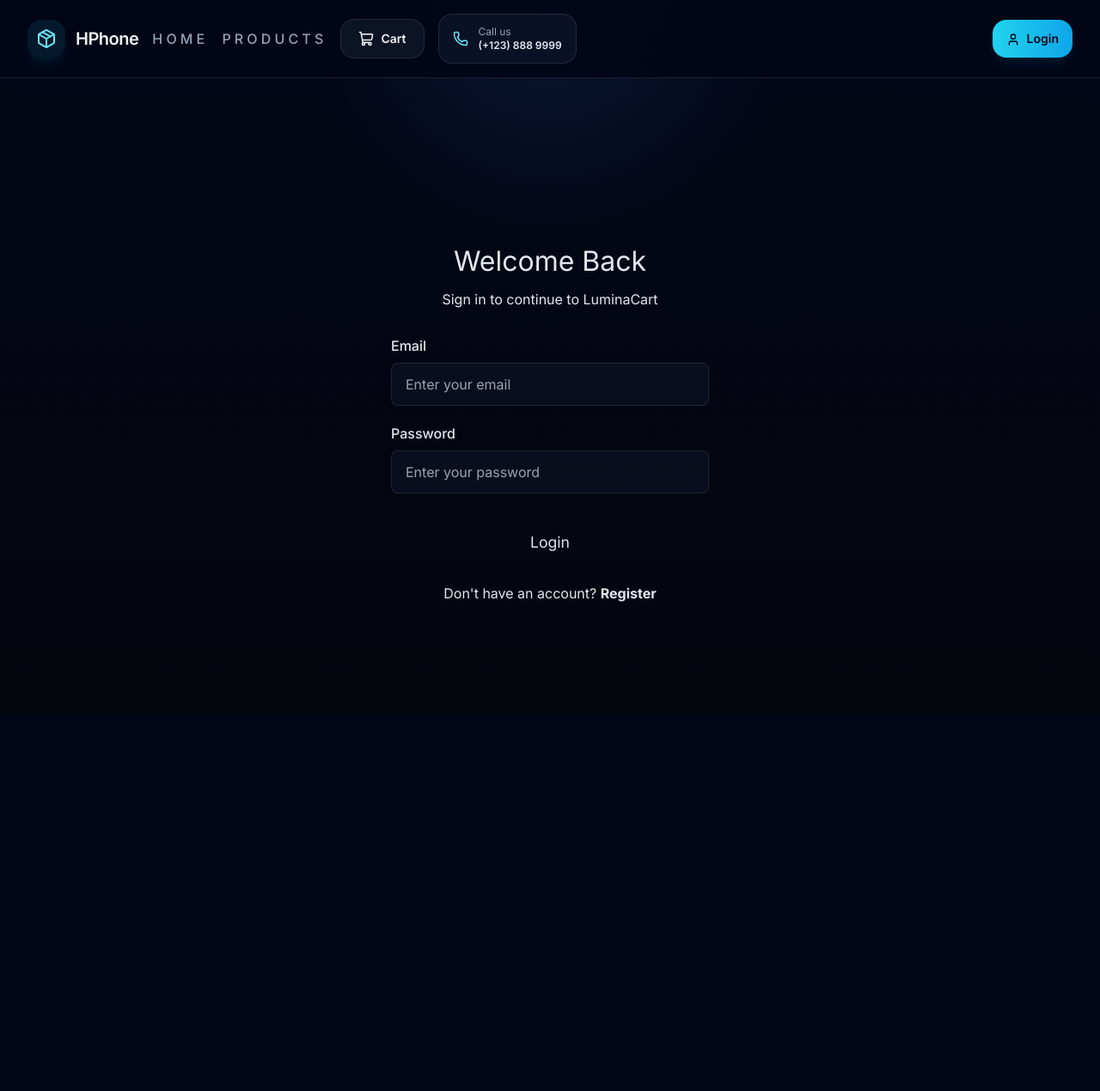
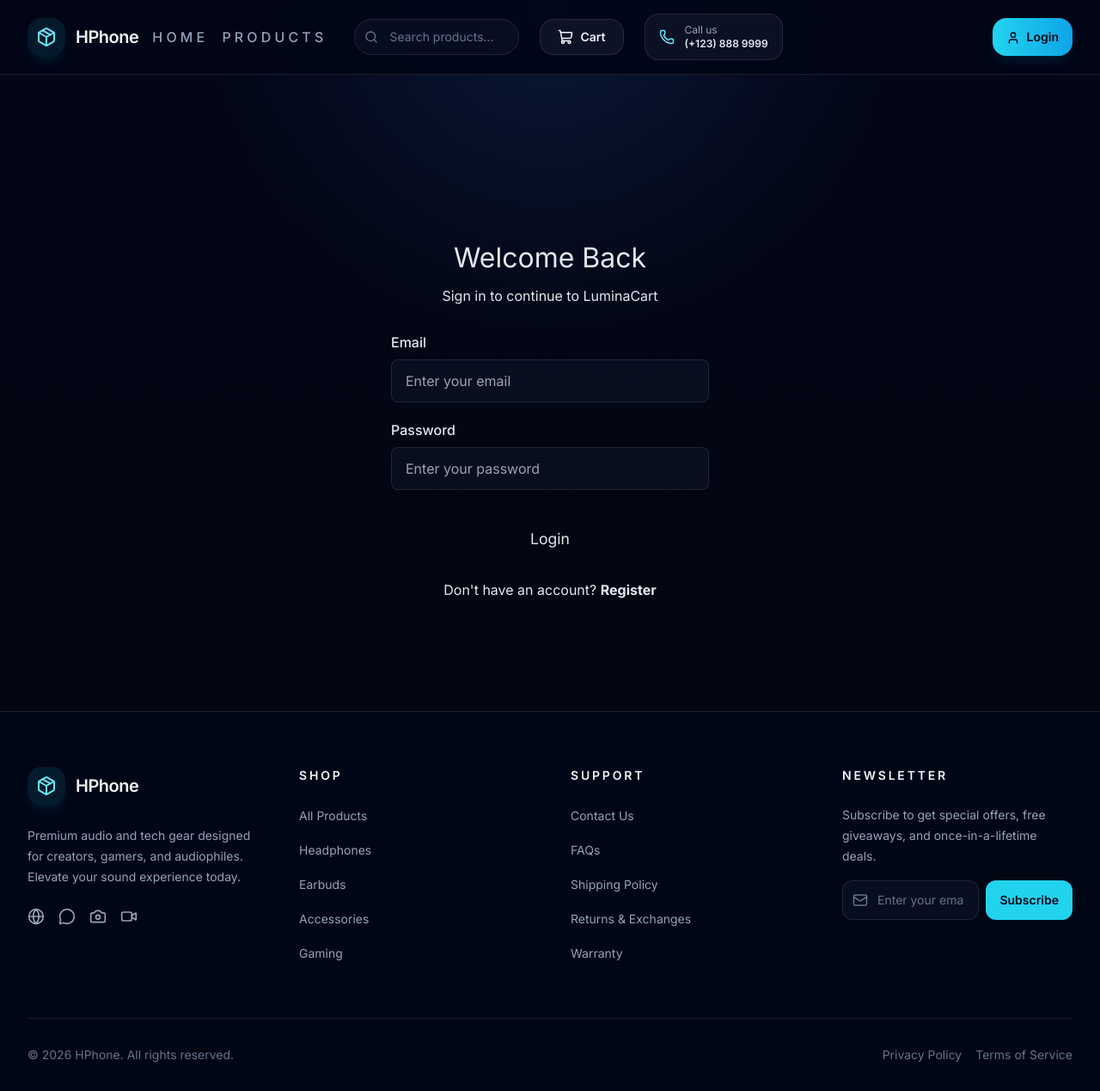
Before and after one commit to FlorinNatha/microservices-k8s-ecommerce, a React (Vite) app in the folder frontend/: page /login in a window 1280 px wide. Shown: the whole page at 86% size. Before the commit the page ends 831 px from the top, so only its background shows below. Built offline with nearby package versions, Linux system fonts and the light colour scheme.

Commit message:
updated frontend

```diff
--- a/frontend/src/App.jsx
+++ b/frontend/src/App.jsx
@@ -1,6 +1,7 @@
 import React from 'react';
 import { BrowserRouter as Router, Routes, Route } from 'react-router-dom';
 import Navbar from './components/Navbar';
+import Footer from './components/Footer';
 import Home from './pages/Home';
 import Products from './pages/Products';
 import Login from './pages/Login';
@@ -38,6 +39,7 @@ function App() {
                 } />
               </Routes>
             </main>
+            <Footer />
           </div>
         </Router>
       </CartProvider>
--- /dev/null
+++ b/frontend/src/components/Footer.jsx
@@ -0,0 +1,84 @@
+import React from 'react';
+import { Link } from 'react-router-dom';
+import { Package, Globe, MessageCircle, Camera, Video, Mail } from 'lucide-react';
+
+const Footer = () => {
+  return (
+    <footer className="border-t border-white/10 bg-slate-950/90 pt-16 pb-8">
+      <div className="container px-4 sm:px-6 lg:px-8">
+        <div className="grid gap-12 md:grid-cols-2 lg:grid-cols-4">
+          <div className="space-y-6">
+            <Link to="/" className="flex items-center gap-3 text-xl font-semibold tracking-tight text-slate-100">
+              <span className="flex h-11 w-11 items-center justify-center rounded-2xl bg-cyan-400/10 text-cyan-300 shadow-lg shadow-cyan-500/10">
+                <Package size={24} />
+              </span>
+              <span>HPhone</span>
+            </Link>
+            <p className="text-sm leading-6 text-slate-400">
+              Premium audio and tech gear designed for creators, gamers, and audiophiles. Elevate your sound experience today.
+            </p>
+            <div className="flex gap-4">
+              <a href="#" className="text-slate-400 hover:text-cyan-400"><Globe size={20} /></a>
+              <a href="#" className="text-slate-400 hover:text-cyan-400"><MessageCircle size={20} /></a>
+              <a href="#" className="text-slate-400 hover:text-cyan-400"><Camera size={20} /></a>
+              <a href="#" className="text-slate-400 hover:text-cyan-400"><Video size={20} /></a>
+            </div>
+          </div>
+
+          <div>
+            <h3 className="text-sm font-semibold uppercase tracking-[0.2em] text-slate-100">Shop</h3>
+            <ul className="mt-6 space-y-4">
+              <li><Link to="/products" className="text-sm text-slate-400 hover:text-cyan-400">All Products</Link></li>
+              <li><Link to="/products?category=Headphones" className="text-sm text-slate-400 hover:text-cyan-400">Headphones</Link></li>
+              <li><Link to="/products?category=Earbuds" className="text-sm text-slate-400 hover:text-cyan-400">Earbuds</Link></li>
+              <li><Link to="/products?category=Accessories" className="text-sm text-slate-400 hover:text-cyan-400">Accessories</Link></li>
+              <li><Link to="/products?category=Gaming" className="text-sm text-slate-400 hover:text-cyan-400">Gaming</Link></li>
+            </ul>
+          </div>
+
+          <div>
+            <h3 className="text-sm font-semibold uppercase tracking-[0.2em] text-slate-100">Support</h3>
+            <ul className="mt-6 space-y-4">
+              <li><a href="#" className="text-sm text-slate-400 hover:text-cyan-400">Contact Us</a></li>
+              <li><a href="#" className="text-sm text-slate-400 hover:text-cyan-400">FAQs</a></li>
+              <li><a href="#" className="text-sm text-slate-400 hover:text-cyan-400">Shipping Policy</a></li>
+              <li><a href="#" className="text-sm text-slate-400 hover:text-cyan-400">Returns & Exchanges</a></li>
+              <li><a href="#" className="text-sm text-slate-400 hover:text-cyan-400">Warranty</a></li>
+            </ul>
+          </div>
+
+          <div>
+            <h3 className="text-sm font-semibold uppercase tracking-[0.2em] text-slate-100">Newsletter</h3>
+            <p className="mt-6 text-sm leading-6 text-slate-400">
+              Subscribe to get special offers, free giveaways, and once-in-a-lifetime deals.
+            </p>
+            <form className="mt-4 flex max-w-md gap-2" onSubmit={(e) => e.preventDefault()}>
+              <div className="relative flex-1">
+                <Mail className="absolute left-3 top-1/2 -translate-y-1/2 text-slate-500" size={18} />
+                <input
+                  type="email"
+                  placeholder="Enter your email"
+                  className="w-full rounded-xl border border-white/10 bg-slate-900/50 py-3 pl-10 pr-4 text-sm text-white placeholder-slate-500 focus:border-cyan-400/50 focus:outline-none focus:ring-1 focus:ring-cyan-400/50"
+                  required
+                />
+              </div>
+              <button type="submit" className="rounded-xl bg-cyan-400 px-4 py-3 text-sm font-semibold text-slate-950 hover:bg-cyan-300">
+                Subscribe
+              </button>
+            </form>
+          </div>
+        </div>
+
+        <div className="mt-16 flex flex-col items-center justify-between gap-4 border-t border-white/10 pt-8 sm:flex-row">
+          <p className="text-sm text-slate-500">© 2026 HPhone. All rights reserved.</p>
+          <div className="flex gap-4">
+            <a href="#" className="text-sm text-slate-500 hover:text-slate-300">Privacy Policy</a>
+            <a href="#" className="text-sm text-slate-500 hover:text-slate-300">Terms of Service</a>
+          </div>
+        </div>
+      </div>
+    </footer>
+  );
+};
+
+export default Footer;
--- a/frontend/src/components/Navbar.jsx
+++ b/frontend/src/components/Navbar.jsx
@@ -29,13 +29,24 @@ const Navbar = () => {
 
         <nav className={`flex-1 items-center justify-between gap-6 transition-all sm:flex ${open ? 'block' : 'hidden'} sm:block`}>
           <div className="mb-4 flex flex-col gap-4 sm:mb-0 sm:flex-row sm:items-center">
-            <Link to="/" className="text-sm font-medium uppercase tracking-[0.26em] text-slate-400 hover:text-white sm:text-base">Home</Link>
-            <Link to="/products" className="text-sm font-medium uppercase tracking-[0.26em] text-slate-400 hover:text-white sm:text-base">Products</Link>
-            <Link to="/cart" className="inline-flex items-center gap-2 rounded-2xl border border-white/10 bg-slate-900/80 px-4 py-3 text-sm font-semibold text-slate-100 hover:bg-slate-900/95 sm:px-5">
+            <Link to="/" className="text-sm font-medium uppercase tracking-[0.26em] text-slate-400 hover:text-cyan-400 transition-colors sm:text-base">Home</Link>
+            <Link to="/products" className="text-sm font-medium uppercase tracking-[0.26em] text-slate-400 hover:text-cyan-400 transition-colors sm:text-base">Products</Link>
+
+            <div className="relative hidden lg:block ml-4">
+              <Search className="absolute left-3 top-1/2 -translate-y-1/2 text-slate-500" size={16} />
+              <input
+                type="text"
+                placeholder="Search products..."
+                className="w-48 rounded-full border border-white/10 bg-slate-900/50 py-2.5 pl-10 pr-4 text-sm text-white placeholder-slate-500 transition-all focus:w-64 focus:border-cyan-400/50 focus:outline-none focus:ring-1 focus:ring-cyan-400/50"
+              />
+            </div>
+
+            <Link to="/cart" className="inline-flex items-center gap-2 rounded-2xl border border-white/10 bg-slate-900/80 px-4 py-2.5 text-sm font-semibold text-slate-100 hover:bg-slate-900/95 transition sm:px-5 ml-2">
               <ShoppingCart size={18} />
-              Cart {cartItemsCount > 0 ? `(${cartItemsCount})` : ''}
+              Cart {cartItemsCount > 0 ? <span className="ml-1 rounded-full bg-cyan-400 px-2 py-0.5 text-xs text-slate-950">{cartItemsCount}</span> : ''}
             </Link>
-            <div className="hidden sm:flex items-center gap-3 rounded-2xl border border-white/10 bg-slate-900/70 px-4 py-3">
+
+            <div className="hidden xl:flex items-center gap-3 rounded-2xl border border-white/10 bg-slate-900/70 px-4 py-2.5 ml-2">
               <Phone size={18} className="text-cyan-300" />
               <div className="text-left text-xs leading-4 text-slate-400">
                 <p>Call us</p>
--- a/frontend/src/components/ProductCard.jsx
+++ b/frontend/src/components/ProductCard.jsx
@@ -3,7 +3,11 @@ import { Link } from 'react-router-dom';
 import { ShoppingCart } from 'lucide-react';
 
 const ProductCard = ({ product }) => {
-  const imageUrl = product.image || product.images?.[0]?.url || `https://ui-avatars.com/api/?name=${encodeURIComponent(product.name)}&background=00F0FF&color=050505&size=400&font-size=0.33`;
+  // Strictly check if image exists, otherwise fallback to a premium default
+  const validImage = (product.image && typeof product.image === 'string' && product.image.trim() !== '') ? product.image : null;
+  const validArrayImage = (product.images && product.images[0]?.url) ? product.images[0].url : null;
+  const defaultImage = 'https://images.unsplash.com/photo-1505740420928-5e560c06d30e?auto=format&fit=crop&w=600&q=80'; // Premium Headphone fallback
+  const imageUrl = validImage || validArrayImage || defaultImage;
 
   return (
     <Link to={`/product/${product._id}`} className="group">
```
Also changed, not shown: 2 other files (tests, documents, lock files or other folders).
